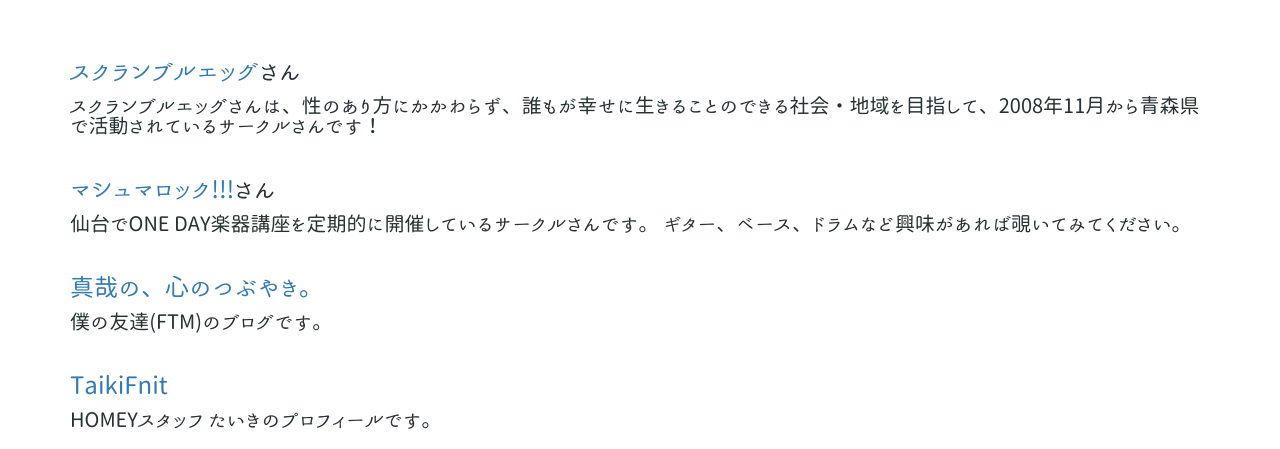
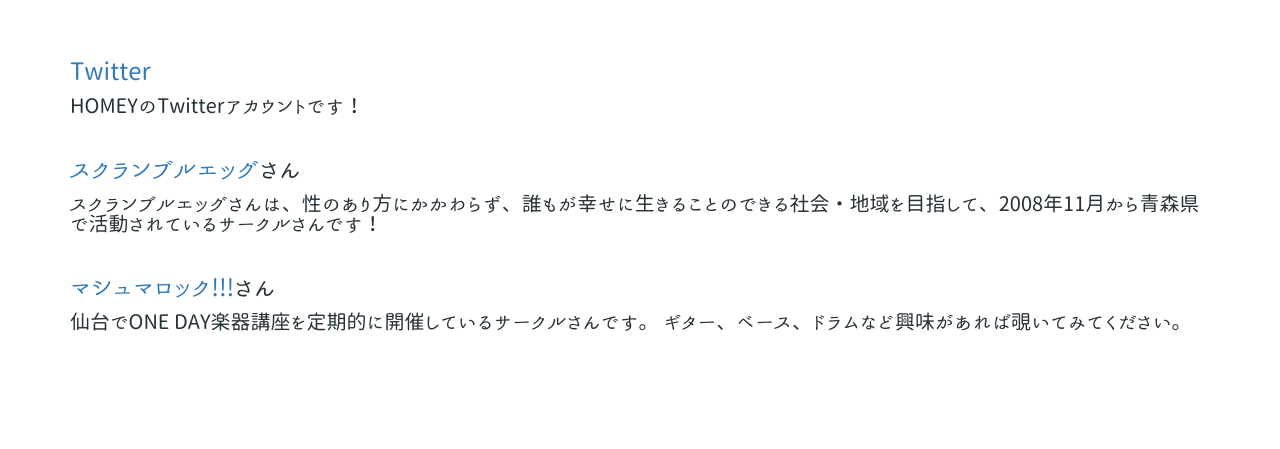
Before and after one commit to HOMEY-TOUHOKU/homey-touhoku.github.io, a plain HTML site: page link.html in a window 1280 px wide. Shown: the part 503-952 px from the top of the page. Drawn offline with Linux system fonts and the light colour scheme.

Commit message:
update link

```diff
--- a/link.html
+++ b/link.html
@@ -70,15 +70,13 @@
         <div class="container">
             <div class="row">
                 <dl>
+                    <dt><a href="https://twitter.com/ayoumeknow" target="_blank">Twitter</a></dt>
+                    <dd>HOMEYのTwitterアカウントです！</dd>
                     <dt><a href="http://gochamazetamago.main.jp/" target="_blank">スクランブルエッグ</a>さん</dt>
                     <dd>スクランブルエッグさんは、性のあり方にかかわらず、誰もが幸せに生きることのできる社会・地域を目指して、2008年11月から青森県で活動されているサークルさんです！</dd>
                     <dt><a href="https://masyumarock.jimdo.com" target="_blank" title="masyumarock.jimdo.com">マシュマロック!!!</a>さん</dt>
                     <dd>仙台でONE DAY楽器講座を定期的に開催しているサークルさんです。
                     ギター、ベース、ドラムなど興味があれば覗いてみてください。</dd>
-                    <dt><a href="https://blogs.yahoo.co.jp/k_shinya_u" target="_blank">真哉の、心のつぶやき。</a></dt>
-                    <dd>僕の友達(FTM)のブログです。</dd>
-                    <dt><a href="https://taikifnit.github.io/" target="_blank">TaikiFnit</a></dt>
-                    <dd>HOMEYスタッフ たいきのプロフィールです。</dd>
                 </dl>
             </div>
         </div>
```
